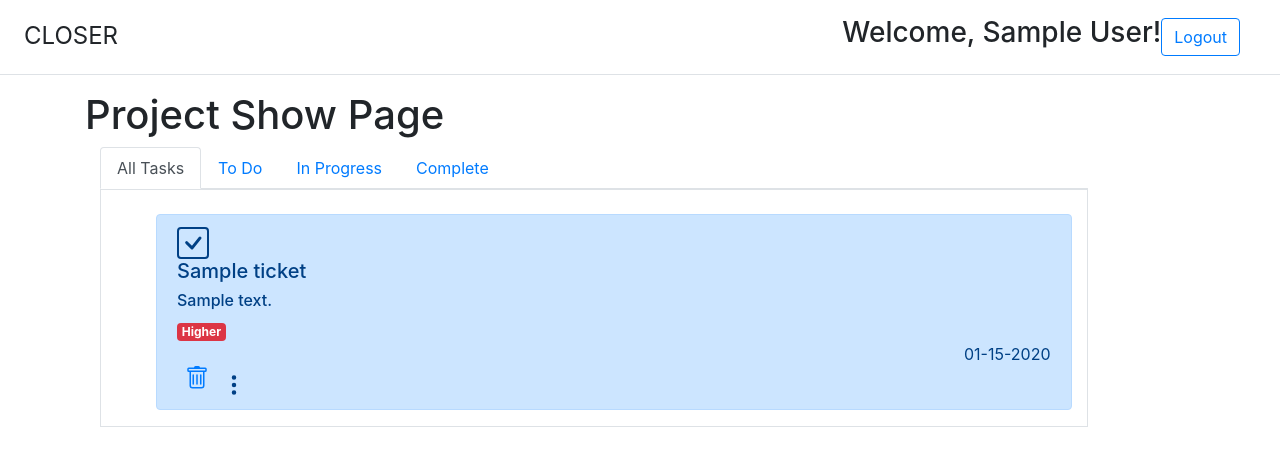
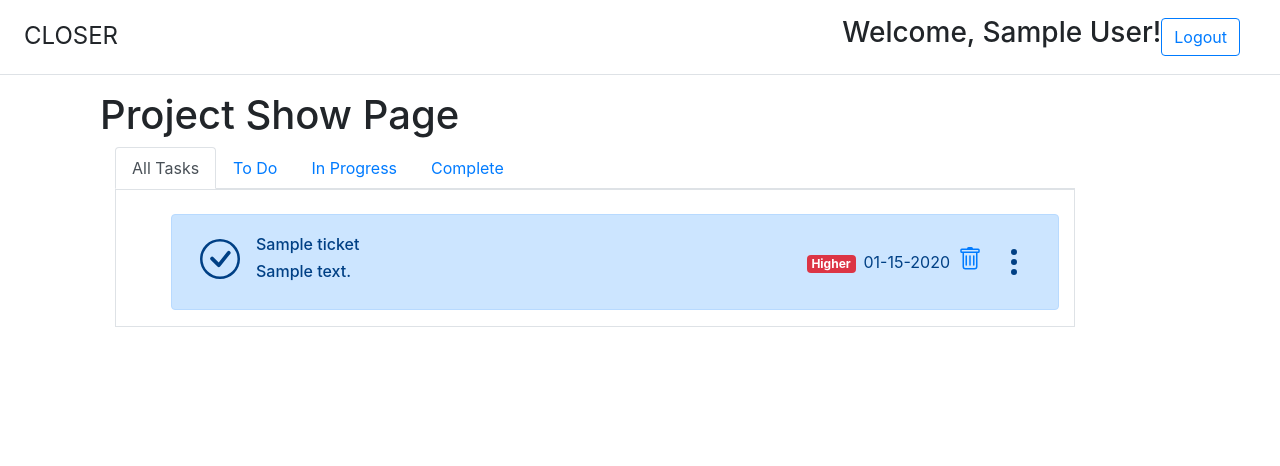
Before and after one commit to olgabor/closer, a Flask app: page /projects/1 in a window 1280 px wide. Shown: the top 466 px of the page. Run offline with Flask 2, Linux system fonts and the light colour scheme; a user stored in the database is signed in; tables that the repository leaves empty hold one stand-in row (values such as "Sample post"); some libraries are stand-ins or nearby versions.

Commit message:
adds styling to tab content container

```diff
--- a/templates/home.html
+++ b/templates/home.html
@@ -3,8 +3,9 @@
 {% block body %}
 <div class="container-fluid">
 <div class="row">
-  <div class="col-md-6">.col-md-6</div>
-  <div class="col-md-6">
+  <div class="col-md-6 text-center" style='background-color: hotpink;'>.col-md-6</div>
+
+  <div class="col-md-6" style='background-color: beige;' >
 
     <div className='login'>
     <form className="login-form" >
--- a/templates/show_project.html
+++ b/templates/show_project.html
@@ -1,15 +1,16 @@
 {% extends 'layout.html' %}
+{% block body %}
 
-{% block body %}
-<h1> Project Show Page</h1>
 <div class="container-fluid">
+    <h1> Project Show Page</h1>
 <!-- <div class="row">
     <div class="col-11" style="background-color:salmon;">
         <h3> {{project.id, project.title, project.description, project.author_id }} </h3>
     </div>
   </div> -->
-</div>
-<div class="col-11" style="background-color:white;" >
+
+<div class="col-11" style="background-color:white;">
+
 <!-- Nav tabs -->
 <ul class="nav nav-tabs">
     <li class="nav-item">
@@ -27,23 +28,28 @@
   </ul>
 
   <div class="tab-content" style="border: #dee2e6 solid 1px;">
-    <div class="tab-pane container active" id="all_tickets"> <br>
+    <div class="tab-pane container active " id="all_tickets"> <br>
 
-        <ul >
+        <ul>
             {% for ticket in tickets %}
               {% if ticket.project_id == project.id %}
                 <li style="list-style:none">
-                    <div class="alert alert-primary" role="alert">
+                    <div class="alert alert-primary d-flex flex-direction-row justify-content-between align-items-center d-flex bd-highlight mb-6"  role="alert">
 
-                        <div class="d-flex align-items-start" >
+                       <!-- Checkmark svg icon -->
+                       <div class=" p-2 bd-highlight">
+                        <svg width="2.5em" height="2.5em" viewBox="0 0 16 16" class="bi bi-check-circle" fill="currentColor" xmlns="http://www.w3.org/2000/svg"   >
+                            <path fill-rule="evenodd" d="M8 15A7 7 0 1 0 8 1a7 7 0 0 0 0 14zm0 1A8 8 0 1 0 8 0a8 8 0 0 0 0 16z"/>
+                            <path fill-rule="evenodd" d="M10.97 4.97a.75.75 0 0 1 1.071 1.05l-3.992 4.99a.75.75 0 0 1-1.08.02L4.324 8.384a.75.75 0 1 1 1.06-1.06l2.094 2.093 3.473-4.425a.236.236 0 0 1 .02-.022z"/>
+                        </svg>
+                        </div>
 
-                        <svg width="2em" height="2em" viewBox="0 0 16 16" class="bi bi-check-square" fill="currentColor" xmlns="http://www.w3.org/2000/svg">
-                            <path fill-rule="evenodd" d="M14 1H2a1 1 0 0 0-1 1v12a1 1 0 0 0 1 1h12a1 1 0 0 0 1-1V2a1 1 0 0 0-1-1zM2 0a2 2 0 0 0-2 2v12a2 2 0 0 0 2 2h12a2 2 0 0 0 2-2V2a2 2 0 0 0-2-2H2z"/>
-                            <path fill-rule="evenodd" d="M10.97 4.97a.75.75 0 0 1 1.071 1.05l-3.992 4.99a.75.75 0 0 1-1.08.02L4.324 8.384a.75.75 0 1 1 1.06-1.06l2.094 2.093 3.473-4.425a.236.236 0 0 1 .02-.022z"/>
-                          </svg>
-                        </div>
-                        <h5 class='d-flex justify-content-between' > {{ticket.name }} </h5>
-                        <h6> {{ticket.description }} </h6>
+                        <div class="d-flex align-items-start flex-column mr-auto p-2 bd-highlight" >
+                        <h6> {{ticket.name }} </h6>
+                        <h6 class='text-wrap'> {{ticket.description }} </h6>
+                    </div>
+
+                    <div class="p-2 bd-highlight">
                         {{ticket.ticket_ticket_priority}}
                         {% if ticket.ticket_priority.name == 'Higher' %}
                           <span class="badge badge-danger">Higher</span>
@@ -53,27 +59,28 @@
                         <span class="badge badge-info ">Medium</span>
                         {% else %}
                         <span class="badge badge-secondary ">Medium</span>
-
-
                                 {% endif %}
-
-                        <!-- {{ticket.date_posted }},  -->
-                        <!-- {{ticket.author_id }},  -->
+                            </div>
                         <!-- {{ticket.ticket_status.name}}
                         {{ticket.ticket_priority.name}} -->
-                       <div class='d-flex justify-content-end align-self-end'>
+                       <div >
+
                            {{ticket.due_date.strftime('%m-%d-%Y')}}
                     </div>
-            <a href='/projects/{{project.id}}/tickets/{{ticket.id}}' class='p-2 w-100 bd-highlight'>
+
+            <!-- Delete svg icon -->
+            <div class="p-2 bd-highlight">
+            <a href='/projects/{{project.id}}/tickets/{{ticket.id}}' >
             <svg width="1.5em" height="1.5em"  viewBox="0 0 16 16" class="bi bi-trash" fill="currentColor" xmlns="http://www.w3.org/2000/svg">
                 <path d="M5.5 5.5A.5.5 0 0 1 6 6v6a.5.5 0 0 1-1 0V6a.5.5 0 0 1 .5-.5zm2.5 0a.5.5 0 0 1 .5.5v6a.5.5 0 0 1-1 0V6a.5.5 0 0 1 .5-.5zm3 .5a.5.5 0 0 0-1 0v6a.5.5 0 0 0 1 0V6z"/>
                 <path fill-rule="evenodd" d="M14.5 3a1 1 0 0 1-1 1H13v9a2 2 0 0 1-2 2H5a2 2 0 0 1-2-2V4h-.5a1 1 0 0 1-1-1V2a1 1 0 0 1 1-1H6a1 1 0 0 1 1-1h2a1 1 0 0 1 1 1h3.5a1 1 0 0 1 1 1v1zM4.118 4L4 4.059V13a1 1 0 0 0 1 1h6a1 1 0 0 0 1-1V4.059L11.882 4H4.118zM2.5 3V2h11v1h-11z"/>
                 </svg>
-            </a>
-        <!-- Dropdown meny to update ticket  -->
-            <div class="btn-group dropleft">
+            </a></div>
+
+        <!-- Dropdown menu ;  update ticket button -->
+            <div class="btn-group dropleft p-2 bd-highlight">
                 <div class="btn-group dropleft">
-                    <svg  class="dropdown-toggle" data-toggle="dropdown" aria-haspopup="true" aria-expanded="false" width="1.5em" height="1.5em" viewBox="0 0 16 16" class="bi bi-three-dots-vertical" fill="currentColor" xmlns="http://www.w3.org/2000/svg">
+                    <svg class="dropdown-toggle" data-toggle="dropdown" aria-haspopup="true" aria-expanded="false" width="2em" height="2em" viewBox="0 0 16 16" class="bi bi-three-dots-vertical" fill="currentColor" xmlns="http://www.w3.org/2000/svg">
                         <path fill-rule="evenodd" d="M9.5 13a1.5 1.5 0 1 1-3 0 1.5 1.5 0 0 1 3 0zm0-5a1.5 1.5 0 1 1-3 0 1.5 1.5 0 0 1 3 0zm0-5a1.5 1.5 0 1 1-3 0 1.5 1.5 0 0 1 3 0z"/>
                         </svg>
                         <div class="dropdown-menu">
@@ -267,7 +274,7 @@
                     </svg>
                 </a>
 
-                     <!-- Dropdown meny to update ticket  -->
+            <!-- Dropdown meny to update ticket  -->
             <div class="btn-group dropleft">
                 <div class="btn-group dropleft">
                     <svg  class="dropdown-toggle" data-toggle="dropdown" aria-haspopup="true" aria-expanded="false" width="1.5em" height="1.5em" viewBox="0 0 16 16" class="bi bi-three-dots-vertical" fill="currentColor" xmlns="http://www.w3.org/2000/svg">
@@ -438,18 +445,11 @@
     </div>
 </div>
 
-<!-- Large modal -->
-<div class="modal fade bd-example-modal-lg" tabindex="-1" role="dialog" aria-labelledby="myLargeModalLabel" aria-hidden="true">
-  <div class="modal-dialog modal-lg">
-    <div class="modal-content">
-      ...
-    </div>
-  </div>
+
 </div>
 
 
 
 
 
-
 {% endblock %}
```
